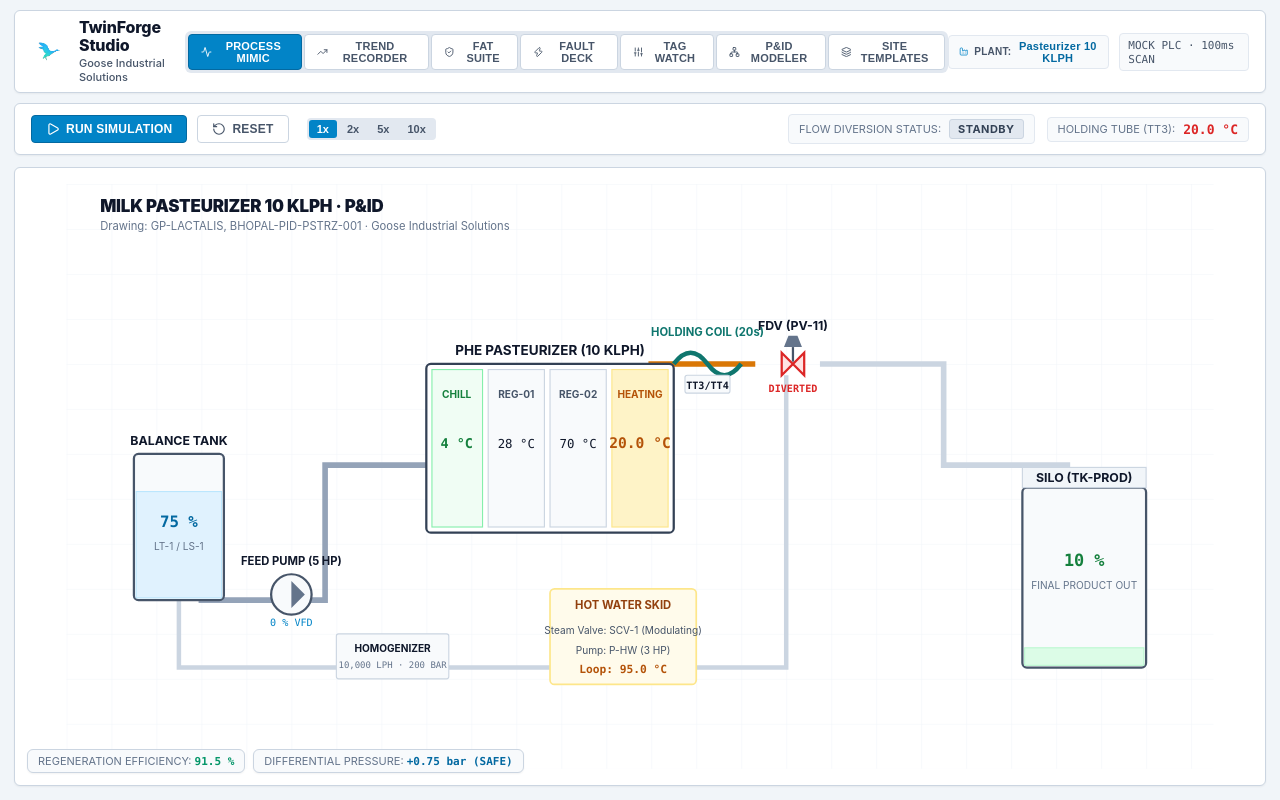
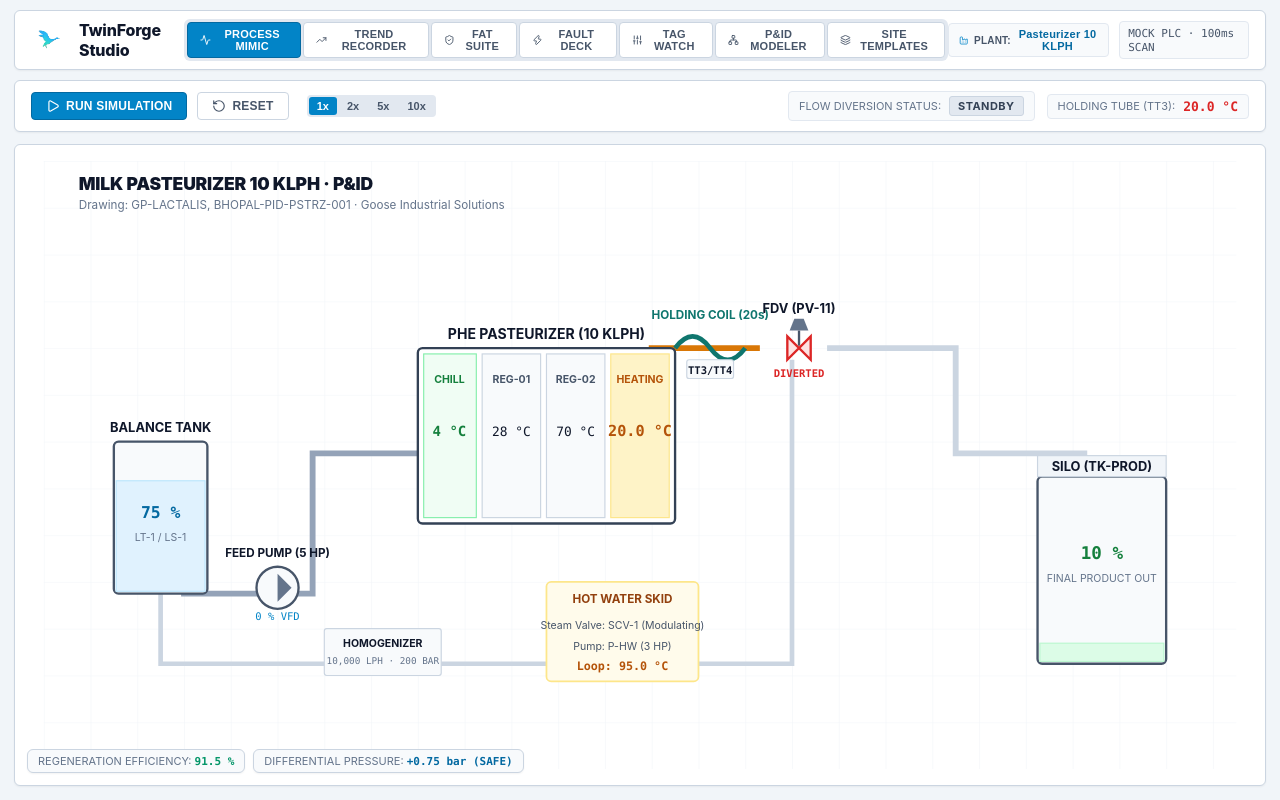
Before and after one commit to Soorya-Narayan/TwinForge-Studio, a React (Vite) app: page / in a window 1280 px wide. Built offline with nearby package versions, Linux system fonts and the light colour scheme.

Commit message:
style(navbar): remove Goose Industrial Solutions text from header

```diff
--- a/src/App.tsx
+++ b/src/App.tsx
@@ -59,11 +59,8 @@
           />
 
           <div>
-            <div style={{ fontSize: 16, fontWeight: 800, color: 'var(--text-primary)', letterSpacing: '-0.01em', lineHeight: 1.1 }}>
+            <div style={{ fontSize: 16, fontWeight: 800, color: 'var(--text-primary)', letterSpacing: '-0.01em' }}>
               TwinForge Studio
-            </div>
-            <div style={{ fontSize: 11, color: 'var(--text-secondary)', fontWeight: 500, marginTop: 2 }}>
-              Goose Industrial Solutions
             </div>
           </div>
         </div>
```
